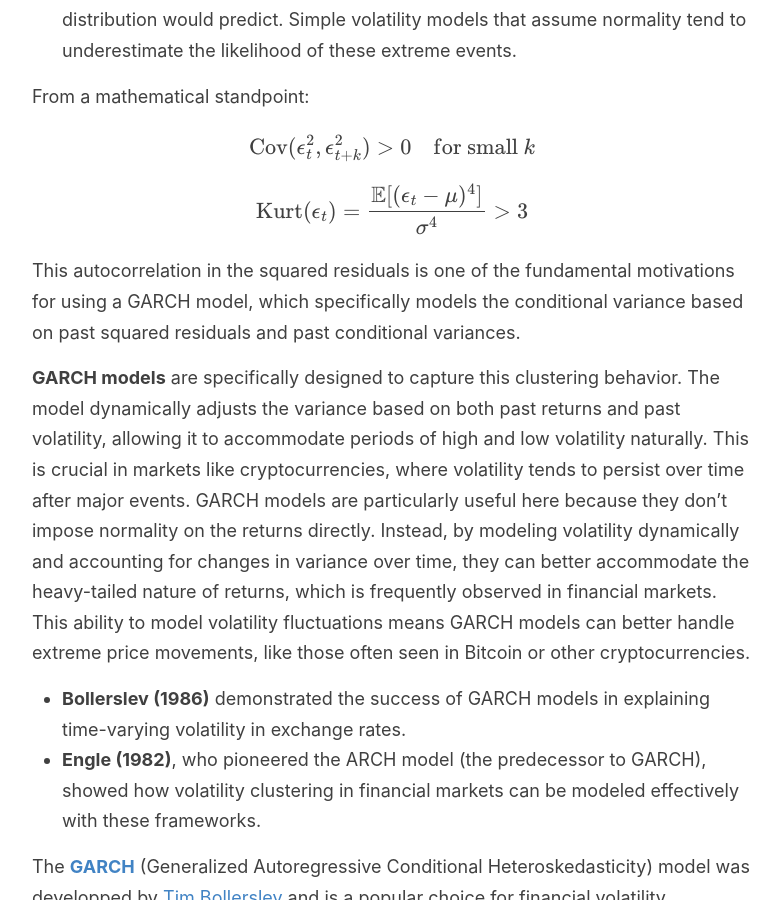
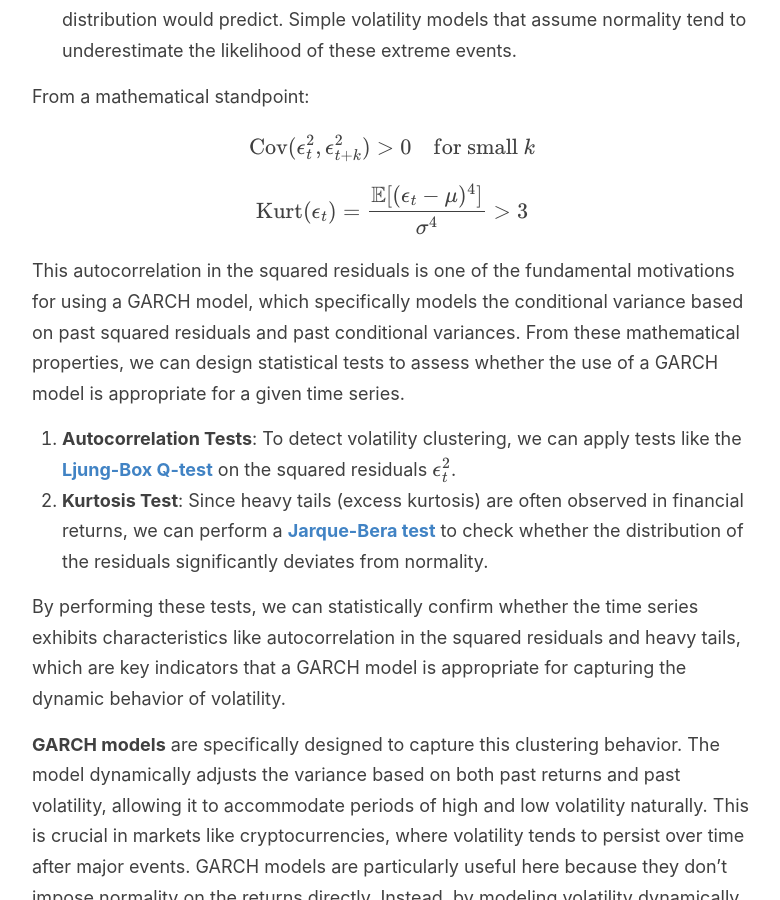
Before and after one commit to Zaltarba/blog, a Jekyll site: the page built from _posts/2024-09-23-BitcoinVolatility-2.md, in a window 1280 px wide and 900 px high, scrolled down 1227 px. Shown: the whole window, without its empty margins (248-1028 px from the left). Built offline with Jekyll 4.4.1, drawn with Linux system fonts in a browser that asks for light colours; formulas are drawn with MathJax 3.

Commit message:
Update 2024-09-23-BitcoinVolatility-2.md

```diff
--- a/_posts/2024-09-23-BitcoinVolatility-2.md
+++ b/_posts/2024-09-23-BitcoinVolatility-2.md
@@ -36,7 +36,12 @@ $$
 \text{Kurt}(\epsilon_t) = \frac{\mathbb{E}[(\epsilon_t - \mu)^4]}{\sigma^4} > 3
 $$
 
-This autocorrelation in the squared residuals is one of the fundamental motivations for using a GARCH model, which specifically models the conditional variance based on past squared residuals and past conditional variances.
+This autocorrelation in the squared residuals is one of the fundamental motivations for using a GARCH model, which specifically models the conditional variance based on past squared residuals and past conditional variances. From these mathematical properties, we can design statistical tests to assess whether the use of a GARCH model is appropriate for a given time series.
+
+1. **Autocorrelation Tests**: To detect volatility clustering, we can apply tests like the [**Ljung-Box Q-test**](https://en.wikipedia.org/wiki/Ljung%E2%80%93Box_test) on the squared residuals $\epsilon_t^2$.
+2. **Kurtosis Test**: Since heavy tails (excess kurtosis) are often observed in financial returns, we can perform a [**Jarque-Bera test**](https://en.wikipedia.org/wiki/Jarque%E2%80%93Bera_test) to check whether the distribution of the residuals significantly deviates from normality.
+
+By performing these tests, we can statistically confirm whether the time series exhibits characteristics like autocorrelation in the squared residuals and heavy tails, which are key indicators that a GARCH model is appropriate for capturing the dynamic behavior of volatility.
 
 **GARCH models** are specifically designed to capture this clustering behavior. The model dynamically adjusts the variance based on both past returns and past volatility, allowing it to accommodate periods of high and low volatility naturally. This is crucial in markets like cryptocurrencies, where volatility tends to persist over time after major events. GARCH models are particularly useful here because they don’t impose normality on the returns directly. Instead, by modeling volatility dynamically and accounting for changes in variance over time, they can better accommodate the heavy-tailed nature of returns, which is frequently observed in financial markets. This ability to model volatility fluctuations means GARCH models can better handle extreme price movements, like those often seen in Bitcoin or other cryptocurrencies.
 
```
